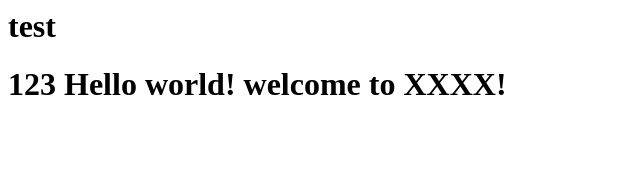
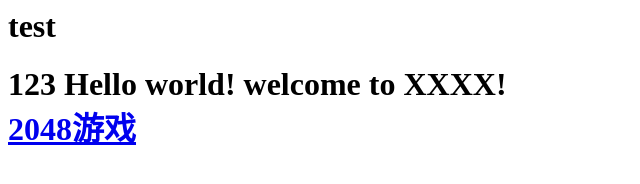
Before and after one commit to jinhuoxin/HTML_test, a plain HTML site: page index.html in a window 1280 px wide. Shown: the whole page, without its empty margins (0-640 px from the left). Drawn offline with Linux system fonts and the light colour scheme.

Commit message:
add 2048button at index

```diff
--- a/index.html
+++ b/index.html
@@ -6,4 +6,6 @@
 	<h1>test<h1/>
 	123
 	Hello world! welcome to XXXX!
+	<br>
+	<a href="./2048/2048.html">2048游戏</a>
 </body>
```
